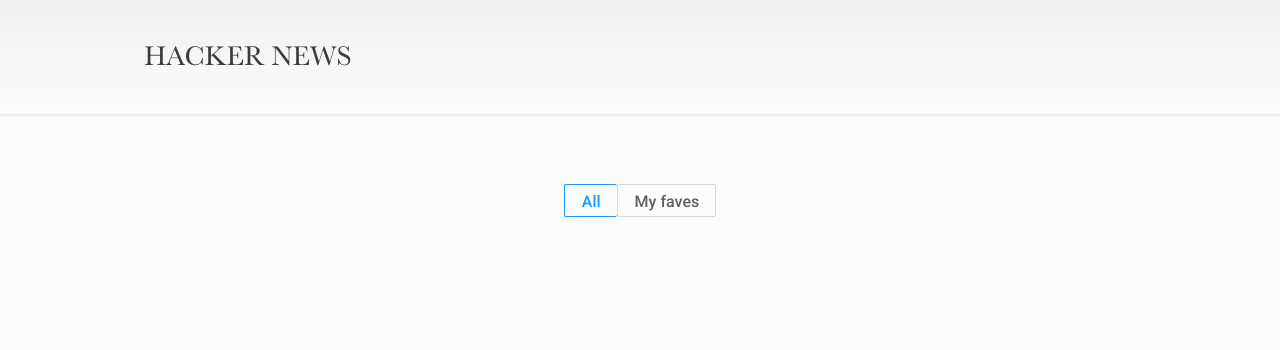
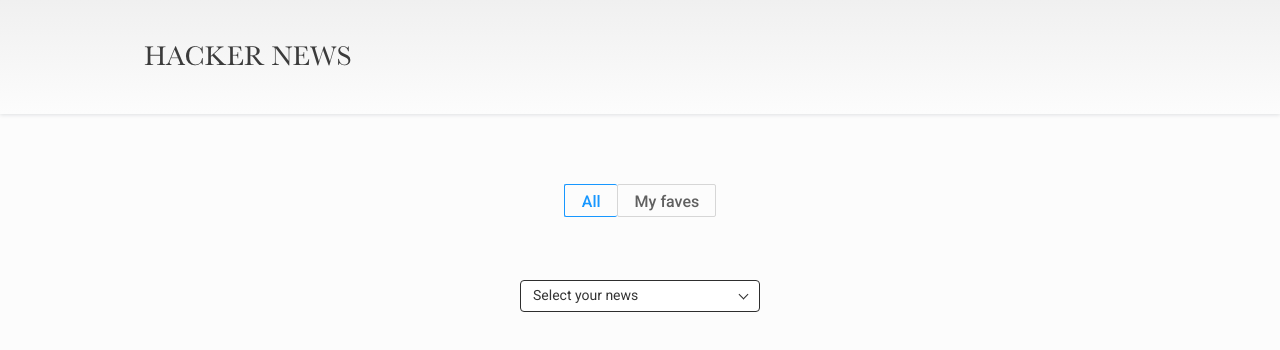
Before and after one commit to jsalen/hacker-news, a React (Create React App) app: page / in a window 1280 px wide. Shown: the top 350 px of the page. Built offline with nearby package versions, Linux system fonts and the light colour scheme.

Commit message:
[feature] add Dropdown component design

```diff
--- a/src/App.tsx
+++ b/src/App.tsx
@@ -1,4 +1,5 @@
 import { useState } from 'react'
+import { Dropdown } from './components/Dropdown'
 import { Header } from './components/Header'
 import { Navigation } from './components/Navigation'
 
@@ -14,6 +15,7 @@
       <Header />
       <main>
         <Navigation handleNavigation={handleNavigation} view={view} />
+        <Dropdown />
       </main>
     </>
   )
--- /dev/null
+++ b/src/components/Dropdown/index.tsx
@@ -0,0 +1,43 @@
+import { useState } from 'react'
+
+import angularIcon from '../../statics/images/image-138.png'
+import reactIcon from '../../statics/images/image-140.png'
+import vueIcon from '../../statics/images/image-141.png'
+
+import './styles.css'
+
+export const Dropdown = () => {
+  const [options, setOptions] = useState(false)
+
+  const handleOptions = () => {
+    setOptions((prev) => !prev)
+  }
+
+  return (
+    <section>
+      <div className='dropdown' onClick={handleOptions}>
+        <p>Select your news</p>
+        <span className='arrow'></span>
+        {options && (
+          <ul className='options'>
+            <li>
+              <img
+                className='options__icon'
+                src={angularIcon}
+                alt='Angular Icon'
+              />{' '}
+              Angular
+            </li>
+            <li>
+              <img className='options__icon' src={reactIcon} alt='React Icon' />{' '}
+              React
+            </li>
+            <li>
+              <img className='options__icon' src={vueIcon} alt='Vue Icon' /> Vue
+            </li>
+          </ul>
+        )}
+      </div>
+    </section>
+  )
+}
--- /dev/null
+++ b/src/components/Dropdown/styles.css
@@ -0,0 +1,65 @@
+.dropdown {
+  position: relative;
+  width: 240px;
+  height: 32px;
+  margin: 0 auto;
+  padding: 5px 12px 5px 12px;
+  display: flex;
+  justify-content: space-between;
+  align-items: center;
+  border: 1px solid #2e2e2e;
+  border-radius: 4px;
+  background-color: #fff;
+  cursor: pointer;
+}
+
+.dropdown p {
+  font-family: Roboto;
+  font-size: 14px;
+  font-weight: normal;
+  line-height: 1.57;
+  color: #343434;
+}
+
+.dropdown span {
+  margin-bottom: 3px;
+  width: 7px;
+  height: 7px;
+  border-left: 1px solid #2e2e2e;
+  border-bottom: 1px solid #2e2e2e;
+  transform: rotate(-45deg);
+}
+
+.options {
+  position: absolute;
+  top: 32px;
+  left: 0;
+  width: 240px;
+  height: auto;
+  background-color: #fff;
+  box-shadow: 0 2px 2px 0 #dad8d8;
+  list-style: none;
+  font-family: Roboto, sans-serif;
+  font-size: 14px;
+  font-weight: 400;
+  line-height: 1.57;
+  color: #343434;
+}
+
+.options li {
+  padding: 6px 0 10px 11px;
+  cursor: pointer;
+  display: flex;
+  align-items: center;
+}
+
+.options li:hover {
+  background-color: #eaeaea;
+}
+
+.options__icon {
+  margin-right: 1.3rem;
+  width: 24px;
+  height: 24px;
+  object-fit: contain;
+}
```
